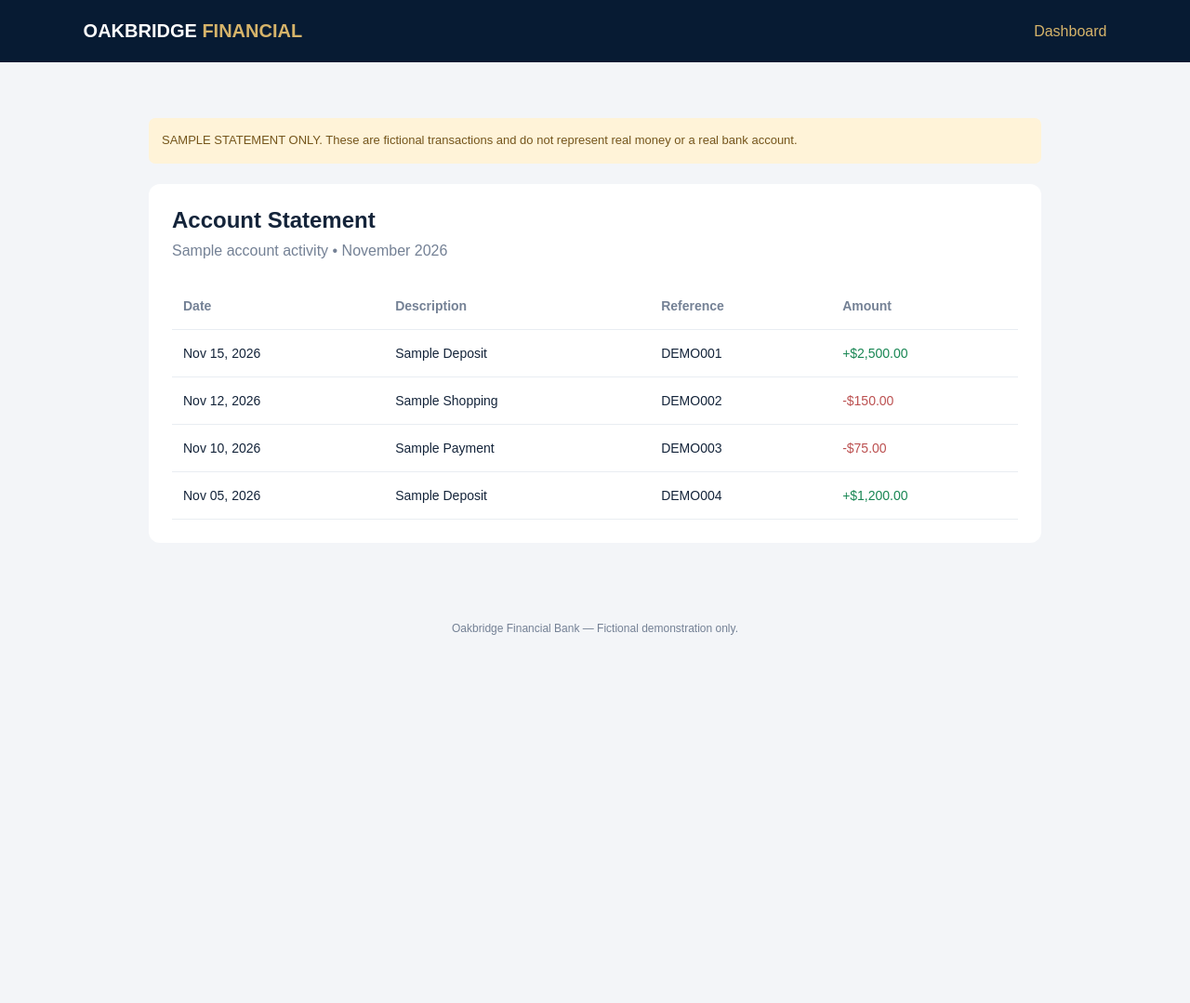
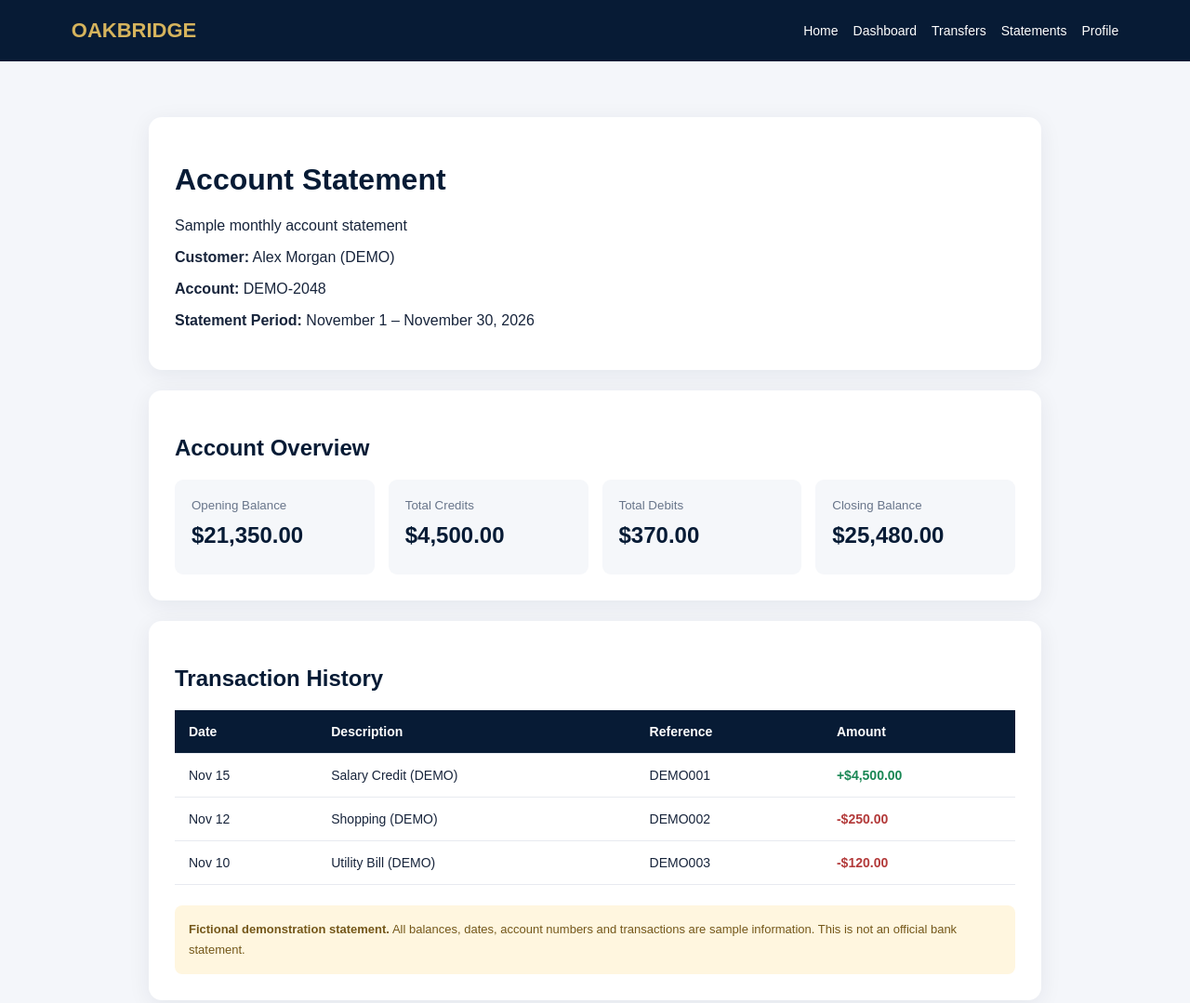
Before and after one commit to kiddablaise/oakbridge-premium-bank, a plain HTML site: page statements.html in a window 1280 px wide. Shown: the top 1079 px of the page at 93% size. Before the commit the page ends 800 px from the top, so only its background shows below. Drawn offline with Linux system fonts and the light colour scheme.

Commit message:
Update statements.html

```diff
--- a/statements.html
+++ b/statements.html
@@ -10,127 +10,51 @@
 
 <meta name="viewport" content="width=device-width, initial-scale=1.0">
 
-<title>Oakbridge | Statements Demo</title>
+<title>Statements | Oakbridge Financial Bank</title>
 
 <style>
 
-* { box-sizing: border-box; margin: 0; padding: 0; }
+*{box-sizing:border-box}
 
-body {
+body{margin:0;font-family:Arial,sans-serif;background:#f4f6fa;color:#17243b}
 
-  font-family: Arial, sans-serif;
+header{background:#071b35;padding:20px 6%;display:flex;justify-content:space-between;align-items:center;flex-wrap:wrap;gap:15px}
 
-  background: #f3f5f8;
+.logo{color:#d6b45d;font-size:22px;font-weight:bold}
 
-  color: #14243a;
+nav{display:flex;gap:16px;flex-wrap:wrap}
 
-}
+nav a{color:white;text-decoration:none;font-size:14px}
 
-header {
+nav a:hover{color:#d6b45d}
 
-  background: #071b33;
+main{max-width:1000px;margin:40px auto;padding:20px}
 
-  color: white;
+.card{background:white;padding:28px;border-radius:14px;box-shadow:0 5px 25px #10213b12;margin-bottom:22px}
 
-  padding: 22px 7%;
+h1,h2{color:#071b35}
 
-  display: flex;
+.summary{display:grid;grid-template-columns:repeat(auto-fit,minmax(180px,1fr));gap:15px}
 
-  justify-content: space-between;
+.summary div{background:#f5f7fa;padding:18px;border-radius:9px}
 
-  align-items: center;
+.summary small{color:#68758a}
 
-}
+.summary h2{margin:10px 0}
 
-.logo { font-size: 20px; font-weight: bold; }
+table{width:100%;border-collapse:collapse;margin-top:20px}
 
-.logo span { color: #d6b46a; }
+th,td{text-align:left;padding:15px;border-bottom:1px solid #e7eaf0;font-size:14px}
 
-header a { color: #d6b46a; text-decoration: none; }
+th{background:#071b35;color:white}
 
-.container {
+.credit{color:#198754;font-weight:bold}
 
-  max-width: 1000px;
+.debit{color:#b33a3a;font-weight:bold}
 
-  margin: 40px auto;
+.notice{background:#fff6df;padding:15px;border-radius:8px;color:#745719;font-size:13px;line-height:1.7;margin-top:22px}
 
-  padding: 20px;
-
-}
-
-.notice {
-
-  background: #fff3d8;
-
-  color: #75551b;
-
-  padding: 14px;
-
-  border-radius: 7px;
-
-  font-size: 13px;
-
-  line-height: 1.6;
-
-  margin-bottom: 22px;
-
-}
-
-.panel {
-
-  background: white;
-
-  padding: 25px;
-
-  border-radius: 12px;
-
-  overflow-x: auto;
-
-}
-
-h1 { margin-bottom: 10px; }
-
-.subtitle { color: #748195; margin-bottom: 25px; }
-
-table {
-
-  width: 100%;
-
-  min-width: 550px;
-
-  border-collapse: collapse;
-
-}
-
-th, td {
-
-  text-align: left;
-
-  padding: 17px 12px;
-
-  border-bottom: 1px solid #e9edf2;
-
-  font-size: 14px;
-
-}
-
-th { color: #748195; }
-
-.credit { color: #188653; }
-
-.debit { color: #bc5151; }
-
-footer {
-
-  text-align: center;
-
-  color: #748195;
-
-  padding: 25px;
-
-  font-size: 12px;
-
-}
+footer{text-align:center;color:#777;padding:25px;font-size:13px}
 
 </style>
 
@@ -140,115 +64,85 @@ footer {
 
 <header>
 
-  <div class="logo">OAKBRIDGE <span>FINANCIAL</span></div>
+<div class="logo">OAKBRIDGE</div>
 
-  <a href="dashboard.html">Dashboard</a>
+<nav>
+
+<a href="index.html">Home</a>
+
+<a href="dashboard.html">Dashboard</a>
+
+<a href="transfers.html">Transfers</a>
+
+<a href="statements.html">Statements</a>
+
+<a href="profile.html">Profile</a>
+
+</nav>
 
 </header>
 
-<main class="container">
+<main>
 
-  <div class="notice">
+<div class="card">
 
-    SAMPLE STATEMENT ONLY. These are fictional
+<h1>Account Statement</h1>
 
-    transactions and do not represent real money
+<p>Sample monthly account statement</p>
 
-    or a real bank account.
+<p><strong>Customer:</strong> Alex Morgan (DEMO)</p>
 
-  </div>
+<p><strong>Account:</strong> DEMO-2048</p>
 
-  <section class="panel">
+<p><strong>Statement Period:</strong> November 1 – November 30, 2026</p>
 
-    <h1>Account Statement</h1>
+</div>
 
-    <p class="subtitle">
+<div class="card">
 
-      Sample account activity • November 2026
+<h2>Account Overview</h2>
 
-    </p>
+<div class="summary">
 
-    <table>
+<div><small>Opening Balance</small><h2>$21,350.00</h2></div>
 
-      <thead>
+<div><small>Total Credits</small><h2>$4,500.00</h2></div>
 
-        <tr>
+<div><small>Total Debits</small><h2>$370.00</h2></div>
 
-          <th>Date</th>
+<div><small>Closing Balance</small><h2>$25,480.00</h2></div>
 
-          <th>Description</th>
+</div>
 
-          <th>Reference</th>
+</div>
 
-          <th>Amount</th>
+<div class="card">
 
-        </tr>
+<h2>Transaction History</h2>
 
-      </thead>
+<table>
 
-      <tbody>
+<tr><th>Date</th><th>Description</th><th>Reference</th><th>Amount</th></tr>
 
-        <tr>
+<tr><td>Nov 15</td><td>Salary Credit (DEMO)</td><td>DEMO001</td><td class="credit">+$4,500.00</td></tr>
 
-          <td>Nov 15, 2026</td>
+<tr><td>Nov 12</td><td>Shopping (DEMO)</td><td>DEMO002</td><td class="debit">-$250.00</td></tr>
 
-          <td>Sample Deposit</td>
+<tr><td>Nov 10</td><td>Utility Bill (DEMO)</td><td>DEMO003</td><td class="debit">-$120.00</td></tr>
 
-          <td>DEMO001</td>
+</table>
 
-          <td class="credit">+$2,500.00</td>
+<div class="notice">
 
-        </tr>
+<strong>Fictional demonstration statement.</strong> All balances, dates, account numbers and transactions are sample information. This is not an official bank statement.
 
-        <tr>
+</div>
 
-          <td>Nov 12, 2026</td>
-
-          <td>Sample Shopping</td>
-
-          <td>DEMO002</td>
-
-          <td class="debit">-$150.00</td>
-
-        </tr>
-
-        <tr>
-
-          <td>Nov 10, 2026</td>
-
-          <td>Sample Payment</td>
-
-          <td>DEMO003</td>
-
-          <td class="debit">-$75.00</td>
-
-        </tr>
-
-        <tr>
-
-          <td>Nov 05, 2026</td>
-
-          <td>Sample Deposit</td>
-
-          <td>DEMO004</td>
-
-          <td class="credit">+$1,200.00</td>
-
-        </tr>
-
-      </tbody>
-
-    </table>
-
-  </section>
+</div>
 
 </main>
 
-<footer>
-
-  Oakbridge Financial Bank — Fictional demonstration only.
-
-</footer>
+<footer>© 2026 Oakbridge Financial Bank — Fictional Demo</footer>
 
 </body>
 
```
